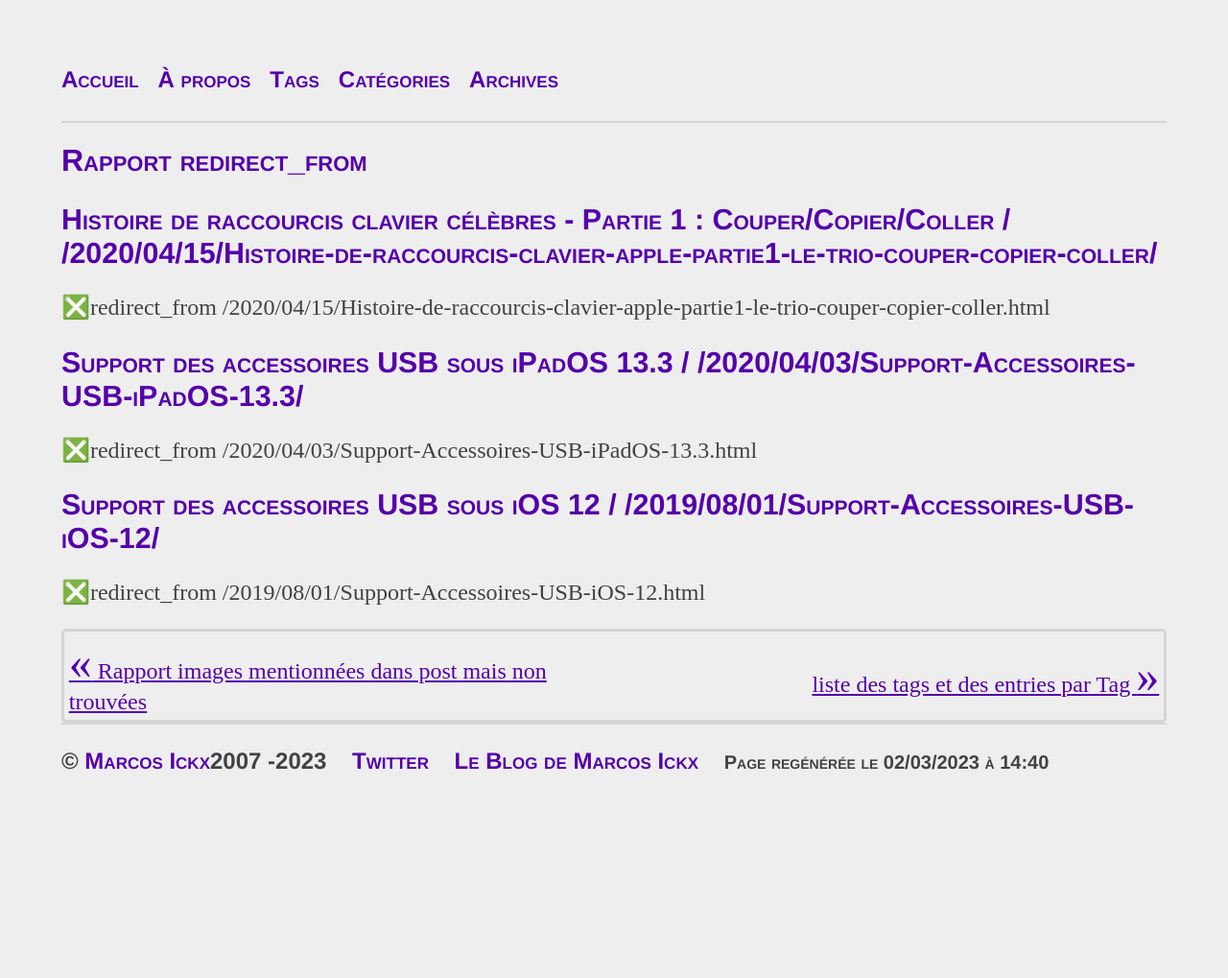
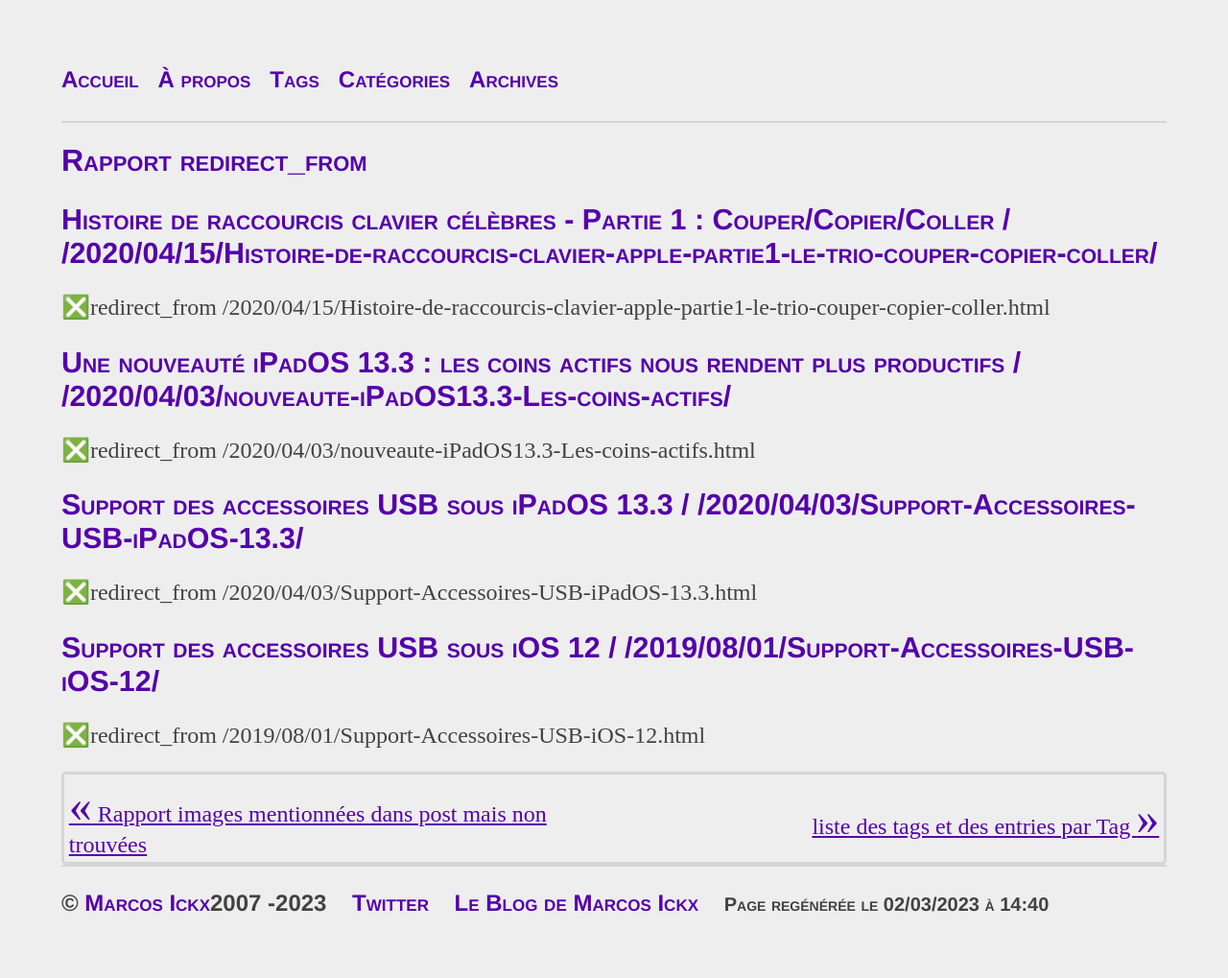
Before and after one commit to MarcosIckx/PreviewMarcosxNet, a Jekyll site: the page built from _reports/redirect_from.md, in a window 1280 px wide. Shown: the whole page at 96% size. Built offline with Jekyll 4.4.1, drawn with Linux system fonts in a browser that asks for light colours; before the commit the page ends 900 px from its top, so only the background shows below that.

Commit message:
Update 2020-04-03-nouveaute-iPadOS13.3-Les-coins-actifs.md
Ajout redirect_from pour éviter 404.

```diff
--- a/_posts/2020/2020-04-03-nouveaute-iPadOS13.3-Les-coins-actifs.md
+++ b/_posts/2020/2020-04-03-nouveaute-iPadOS13.3-Les-coins-actifs.md
@@ -5,6 +5,7 @@ description: "Les coins actifs, une nouveauté iPadOS 13.3, cela nous rend bien
 date: 2020-04-03
 tags: [Souris, Coins Actifs, iPadOS13]
 category: iPadOS
+redirect_from: /2020/04/03/nouveaute-iPadOS13.3-Les-coins-actifs.html
 videos:
   - id: Vidéo-Réglages-Rétablissement-Automatique
     alt: Vidéo illustrant comment activer le rétablissement automatique sous iPadOS 13
```
